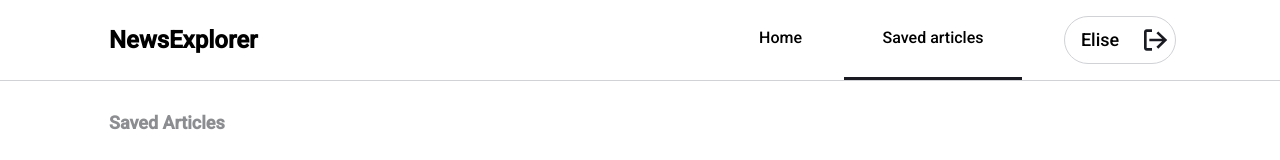
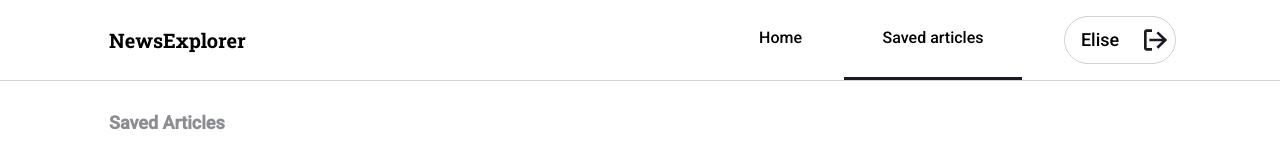
Before and after one commit to mattcontest/news_explorer_frontend, a React (Vite) app: page /news_explorer_frontend/saved-news in a window 1280 px wide. Shown: the top 160 px of the page. Built offline with nearby package versions, Linux system fonts and the light colour scheme.

Commit message:
Correced font family for newsexplorer

```diff
--- a/src/components/Navigation/Navigation.css
+++ b/src/components/Navigation/Navigation.css
@@ -42,14 +42,14 @@
   margin-right: auto;
   margin-left: 104px;
   font-weight: 700;
-  font-size: 24px;
+  font-size: 20px;
   line-height: 24px;
   letter-spacing: 0;
   width: 200px;
   padding-left: 5px;
   padding-right: 5px;
   /* font-family: "Roboto Slab"; */
-  font-family: "Roboto", Arial, Helvetica, sans-serif;
+  font-family: "Roboto Slab", Arial, Helvetica, sans-serif;
   color: rgba(255, 255, 255, 1);
 }
 
```
